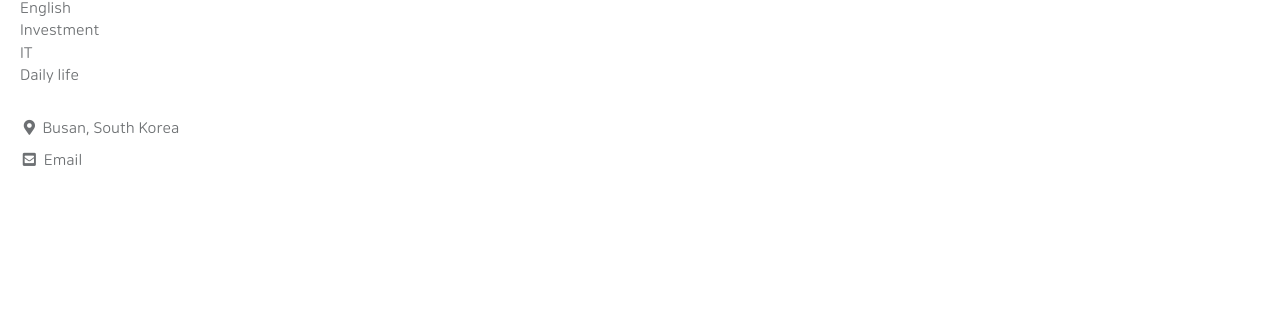
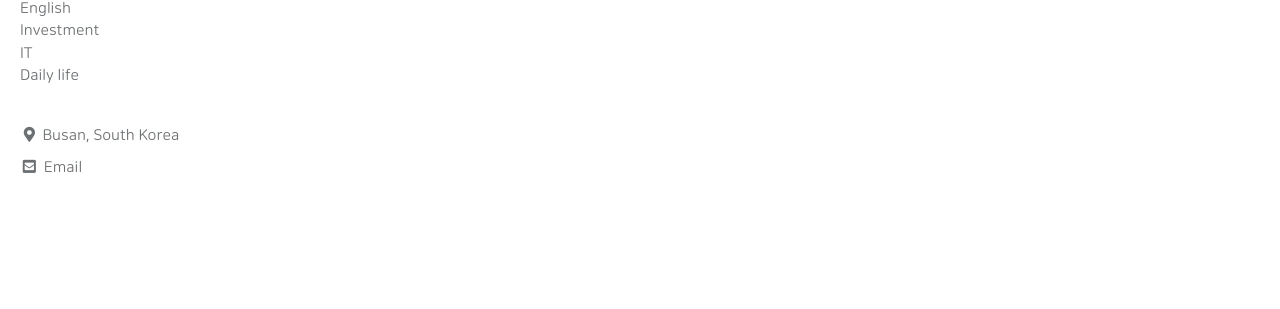
Before and after one commit to letsgokevin/readyfornewnormal.github.io, a Jekyll site: the page built from index.html, in a window 1280 px wide. Shown: the part 321-630 px from the top of the page. Built offline with Jekyll 4.4.1, drawn with Linux system fonts in a browser that asks for light colours; cached includes are drawn as plain includes; the list of posts is cut into pages by our own code.

Commit message:
Update _base.scss

```diff
--- a/_sass/minimal-mistakes/_base.scss
+++ b/_sass/minimal-mistakes/_base.scss
@@ -64,7 +64,7 @@ small,
 }
 
 p {
-  margin-bottom: 2em;
+  margin-bottom: 2.5em;
 }
 
 u,
```
